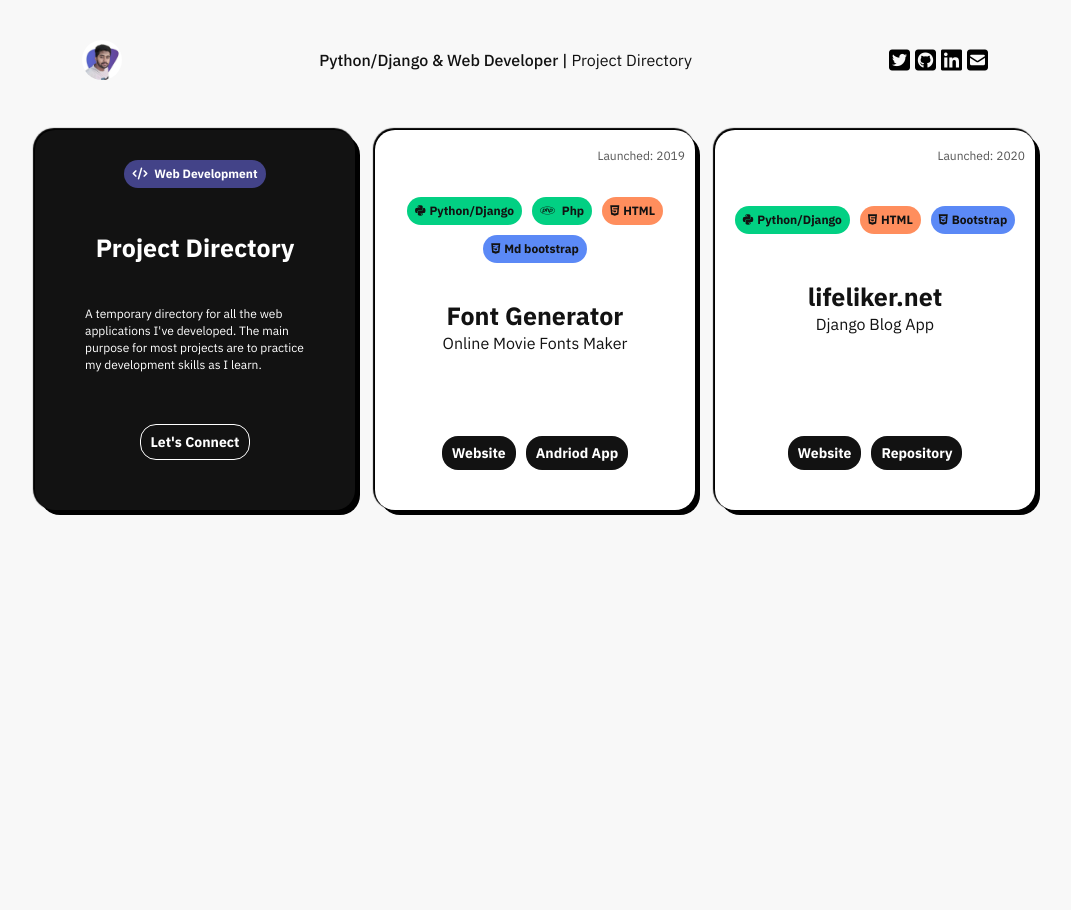
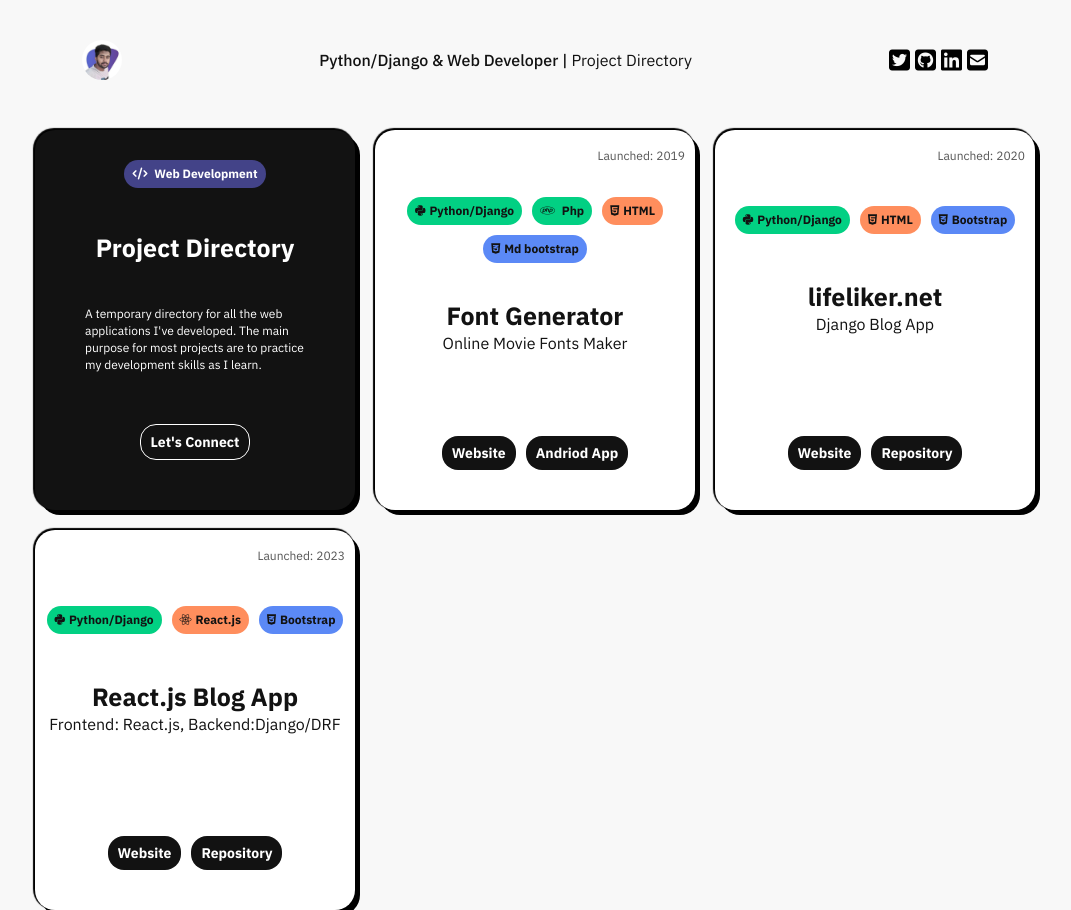
Before and after one commit to madhanumk/madhanumk.github.io, a plain HTML site: page index.html in a window 1280 px wide. Shown: the whole page, without its empty margins (105-1176 px from the left). Before the commit the page ends 800 px from the top, so only its background shows below. Drawn offline with Linux system fonts and the light colour scheme.

Commit message:
Update index.html

```diff
--- a/index.html
+++ b/index.html
@@ -415,6 +415,31 @@
 					</div>
 				</div>
 
+				<div class="project-card">
+					<p class="date">Launched: 2023</p>
+					<div class="project-tags">
+						<ul>
+                            <li class="figma"><i class="fa-brands fa-python"></i>Python/Django</li>
+							<li class="html"><i class="fa-brands fa-react"></i>React.js</li>
+							<li class="css"><i class="fa-brands fa-css3-alt"></i>Bootstrap</li>
+
+						</ul>
+					</div>
+					<div class="project-title">
+						<h1>React.js Blog App</h1>
+						<br />
+						<h2>Frontend: React.js, Backend:Django/DRF</h2>
+					</div>
+					<div class="project-desc">
+						<p></p>
+					</div>
+					<div class="project-links">
+						<a href="https://madhanumk.github.io/react-blog/"><button>Website</button></a>
+						<a href="https://github.com/madhanumk/react-blog"><button>Repository </button></a>
+					</div>
+				</div>
+
+
 
 			</section>
 		</main>
```
